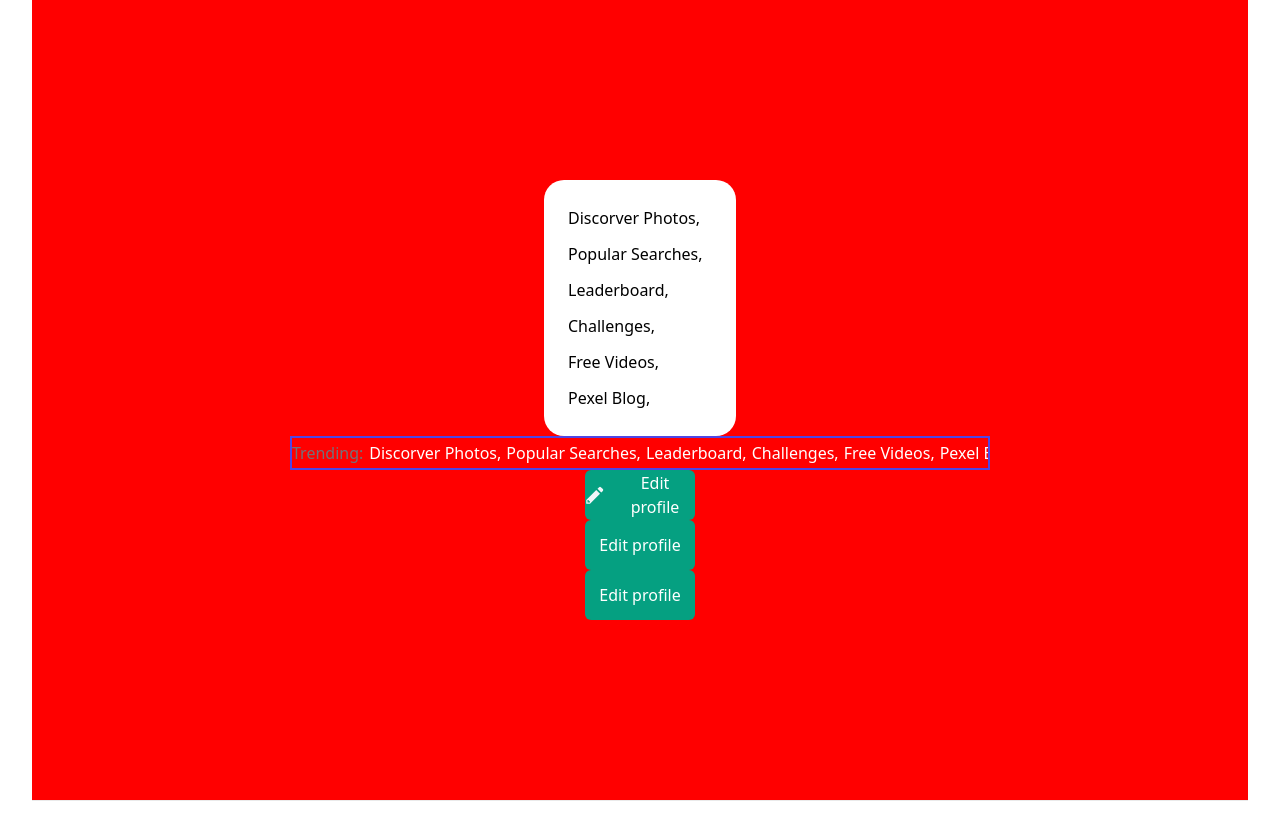
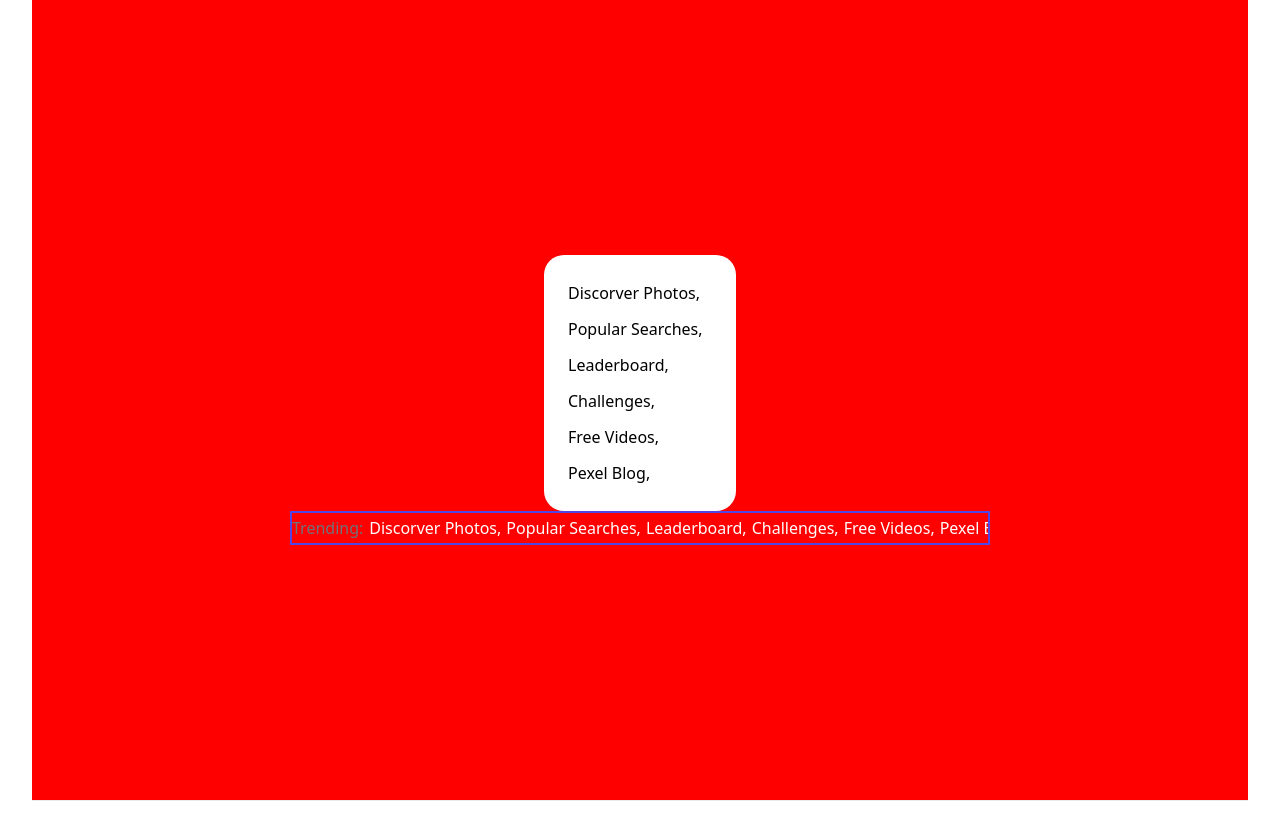
Before and after one commit to udeaghad/pexels-clone, a Next.js app: page /victors-rendering-page in a window 1280 px wide. Shown: the top 840 px of the page. Built offline with nearby package versions, Linux system fonts and the light colour scheme.

Commit message:
resolve issue with rebase

```diff
--- a/pages/victors-rendering-page.js
+++ b/pages/victors-rendering-page.js
@@ -3,40 +3,32 @@
 import styles from "../styles/Home.module.css";
 import MenuDropdown from "../components/menu-folder/menu";
 import Trending from "../components/Trending-folder/trending";
-import Btn from "../components/button-folder/Button";
-import { GoPencil } from 'react-icons/go';
 
 
 const menuList = [
     {
-        id: "1",
         title: "Discorver Photos,",
         cta: "/"
     },
     {
-        id: "2",
         title: "Popular Searches,",
         cta: "/"
     },
 
     {
-        id: "3",
         title: "Leaderboard,",
         cta: "/"
     },
 
     {
-        id: "4",
         title: "Challenges,",
         cta: "/"
     },
     {
-        id: "5",
         title: "Free Videos,",
         cta: "/"
     },
     {
-        id: "6",
         title: "Pexel Blog,",
         cta: "/"
     }
@@ -64,30 +56,6 @@
                         Trendings={"Trending:"}
                         more="/" />
                 </section>
-
-                <section>
-                    <Btn
-                        customstyle=""
-
-                        value={"Edit profile"}
-                        icon={<div className="text-slate-100 text-[20px] pr-[10px]">< GoPencil /></div>}
-                    />
-
-                    <Btn
-                        customstyle=""
-
-                        value={"Edit profile"}
-                    />
-
-
-                    <Btn
-                        customstyle=""
-
-                        value={"Edit profile"}
-                    />
-
-
-                </section>
             </main>
 
             <footer className={styles.footer}></footer>
```
Also changed, not shown: pages/index.js (+7 -1 lines), 2 other files (tests, documents, lock files or other folders).
